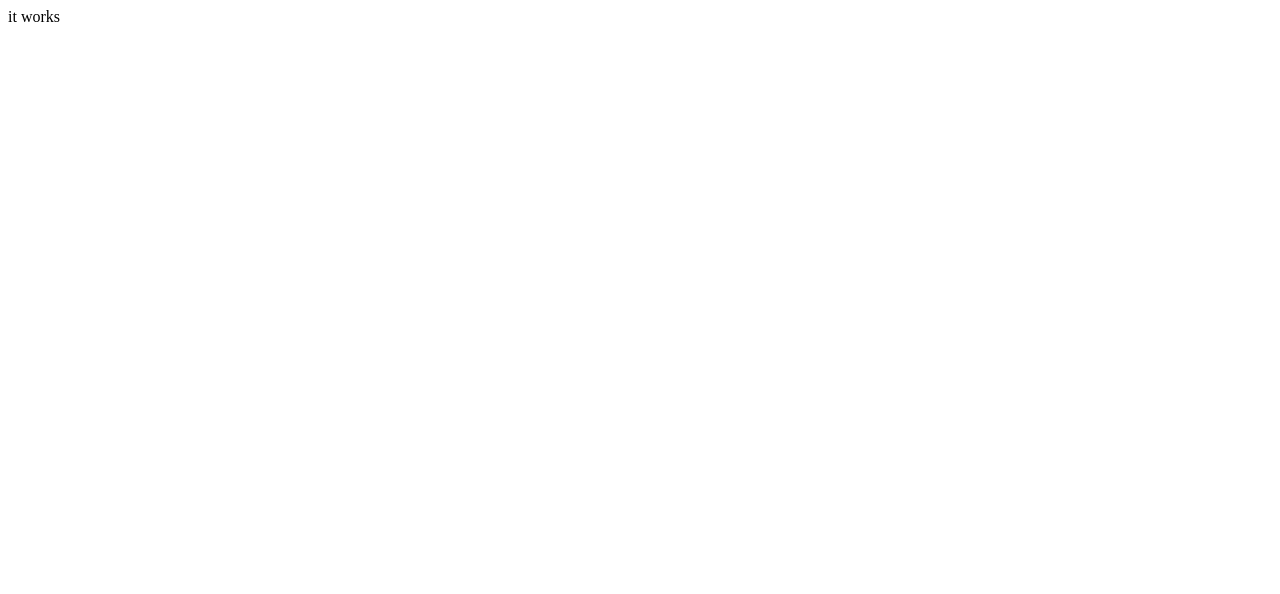
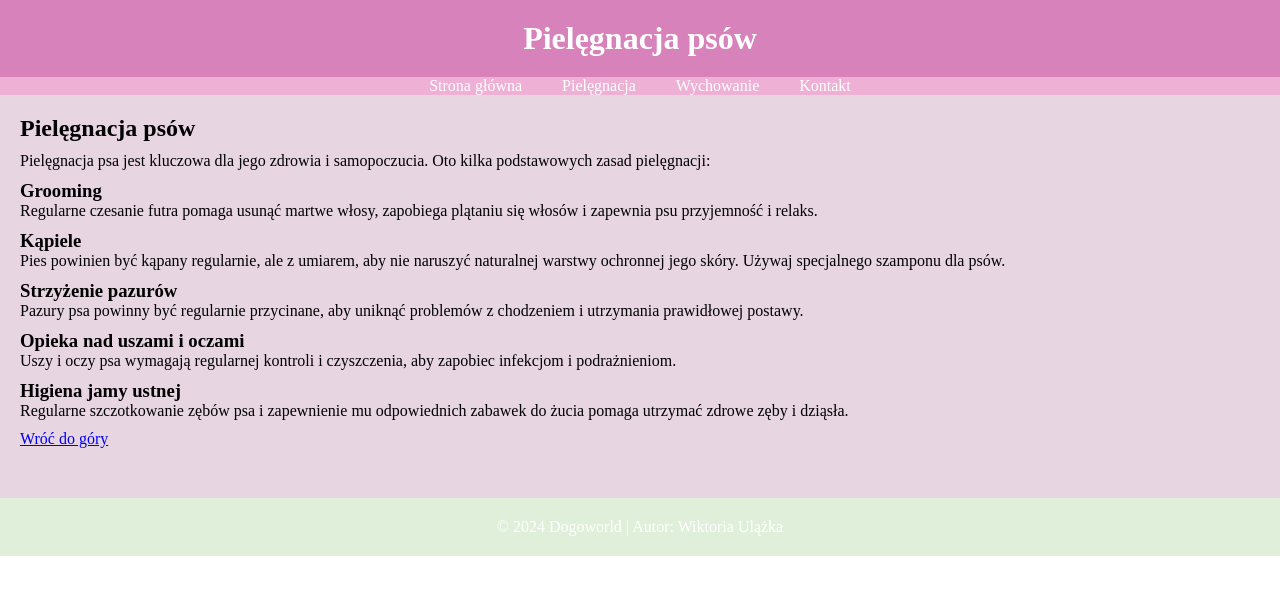
Before and after one commit to WikaUlazka/dogoworld-, a website: page Pielegnacja.html in a window 1280 px wide. Drawn offline with Linux system fonts and the light colour scheme.

Commit message:
gdzie kolor

```diff
--- a/Pielegnacja.html
+++ b/Pielegnacja.html
@@ -1 +1,64 @@
- it works
+<!DOCTYPE html>
+<html lang="pl">
+
+<head>
+    <meta charset="UTF-8">
+    <meta name="viewport" content="width=device-width, initial-scale=1.0">
+    <title>Pielęgnacja psów</title>
+    <link rel="stylesheet" href="styles.css">
+</head>
+
+<body>
+    <header>
+        <h1>Pielęgnacja psów</h1>
+    </header>
+
+    <nav>
+        <ul>
+            <li><a href="index.html">Strona główna</a></li>
+            <li><a href="#pielęgnacja">Pielęgnacja</a></li>
+            <li><a href="wychowanie.html">Wychowanie</a></li>
+            <li><a href="kontakt.html">Kontakt</a></li>
+        </ul>
+    </nav>
+
+    <main class="background">
+        <article id="pielęgnacja">
+            <h2>Pielęgnacja psów</h2>
+            <p>Pielęgnacja psa jest kluczowa dla jego zdrowia i samopoczucia. Oto kilka podstawowych zasad pielęgnacji:</p>
+
+            <h3>Grooming</h3>
+            <p>
+                Regularne czesanie futra pomaga usunąć martwe włosy, zapobiega plątaniu się włosów i zapewnia psu przyjemność i relaks.
+            </p>
+
+            <h3>Kąpiele</h3>
+            <p>
+                Pies powinien być kąpany regularnie, ale z umiarem, aby nie naruszyć naturalnej warstwy ochronnej jego skóry. Używaj specjalnego szamponu dla psów.
+            </p>
+
+            <h3>Strzyżenie pazurów</h3>
+            <p>
+                Pazury psa powinny być regularnie przycinane, aby uniknąć problemów z chodzeniem i utrzymania prawidłowej postawy.
+            </p>
+
+            <h3>Opieka nad uszami i oczami</h3>
+            <p>
+                Uszy i oczy psa wymagają regularnej kontroli i czyszczenia, aby zapobiec infekcjom i podrażnieniom.
+            </p>
+
+            <h3>Higiena jamy ustnej</h3>
+            <p>
+                Regularne szczotkowanie zębów psa i zapewnienie mu odpowiednich zabawek do żucia pomaga utrzymać zdrowe zęby i dziąsła.
+            </p>
+
+            <a href="#">Wróć do góry</a>
+        </article>
+    </main>
+
+    <footer>
+        <p>&copy; 2024 Dogoworld | Autor: Wiktoria Ulążka</p>
+    </footer>
+</body>
+
+</html>
--- a/styles.css
+++ b/styles.css
@@ -8,7 +8,7 @@
 header {
   text-align: center;
   padding: 20px 0;
-  background-color: #E6E6FA;
+  background-color: #D782BA;
   color: #fff;
 }
 
@@ -18,7 +18,7 @@ header h1 {
 
 /* Pasek nawigacyjny */
 nav {
-  background-color: #C149D6;
+  background-color: #EEB1D5;
 }
 
 nav ul {
@@ -47,11 +47,7 @@ main {
 }
 
 .background {
-  background-image: url('https://fastly.picsum.photos/id/109/4287/2392.jpg?hmac=K5ytllhfakgsUEDFnY5ujHIGJTzELPQgVJjZMpRlfJY');
-  background-repeat: repeat;
-  background-position: center;
-  background-size: cover;
-  padding: 20px;
+  background-color: #E7D5E2;
 }
 article {
   margin-bottom: 30px;
@@ -82,5 +78,5 @@ article time {
 footer {
   text-align: center;
   padding: 20px 0;
-  background-color: #333;
+  background-color: #E0EFDA;
   color: #fff;
```
Also changed, not shown: kontakt.html (added, +52 -0 lines), wychowanie.html (added, +70 -0 lines).
